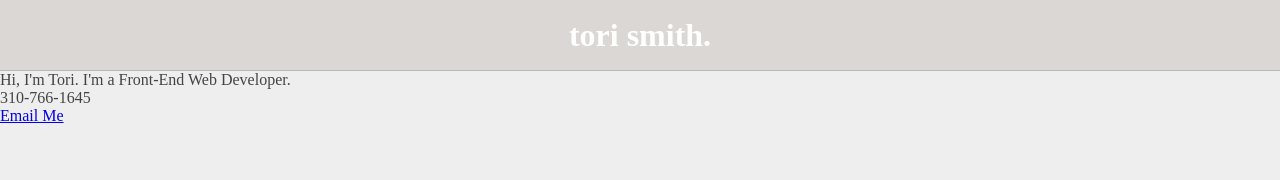
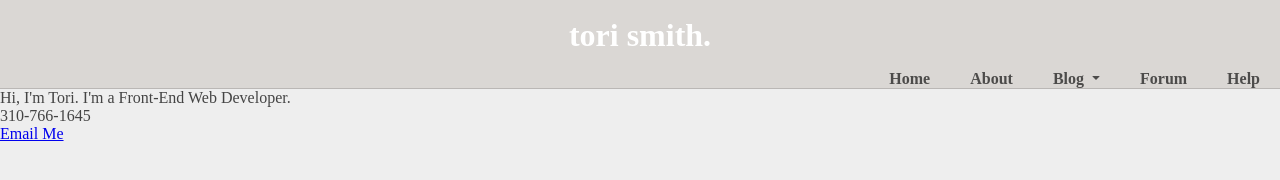
Before and after one commit to torismith94/portfolio, a plain HTML site: page index.html in a window 1280 px wide. Drawn offline with nearby package versions, Linux system fonts and the light colour scheme.

Commit message:
finalizing nav functionality

```diff
--- a/index.css
+++ b/index.css
@@ -168,3 +168,32 @@ header > div#logo > div#navToggle: hover > a {
         transform: rotate(270deg);
     }
 }
+
+/* drop down menu */
+header > nav {
+    background-color: transparent;
+    display: block;
+}
+
+header > nav > ul {
+    display: flex;
+    flex-flow: row wrap;
+    justify-content: flex-end;
+}
+
+header nav > ul > li {
+    border-bottom: none;
+}
+
+header nav > ul > li > a {
+    padding: 0 1.25rem;
+}
+
+/* making the drop down menu active */
+header > nav > ul > li:hover > nav {
+    background-color: rgb(51,51,51);
+    display: block;
+    line-height: 3em;
+    right: -50%;
+    width: 196px;
+}
```
